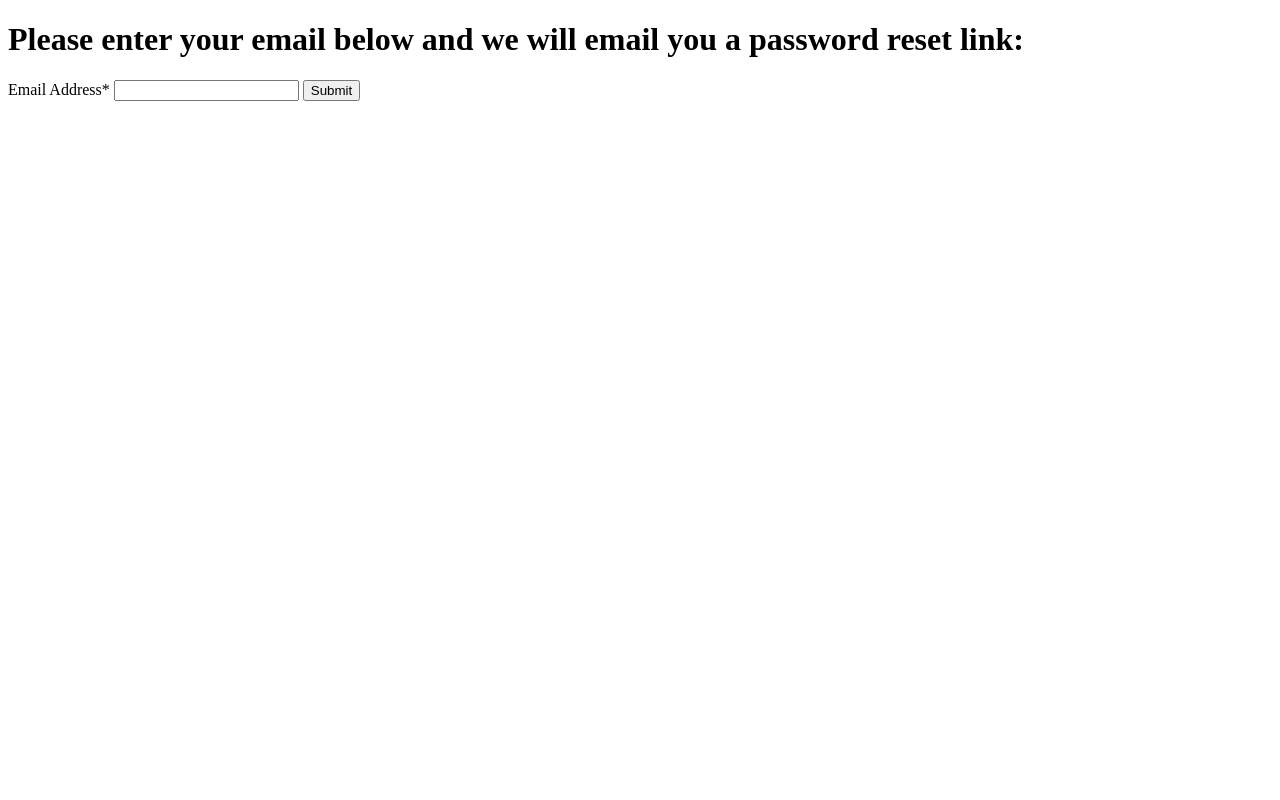
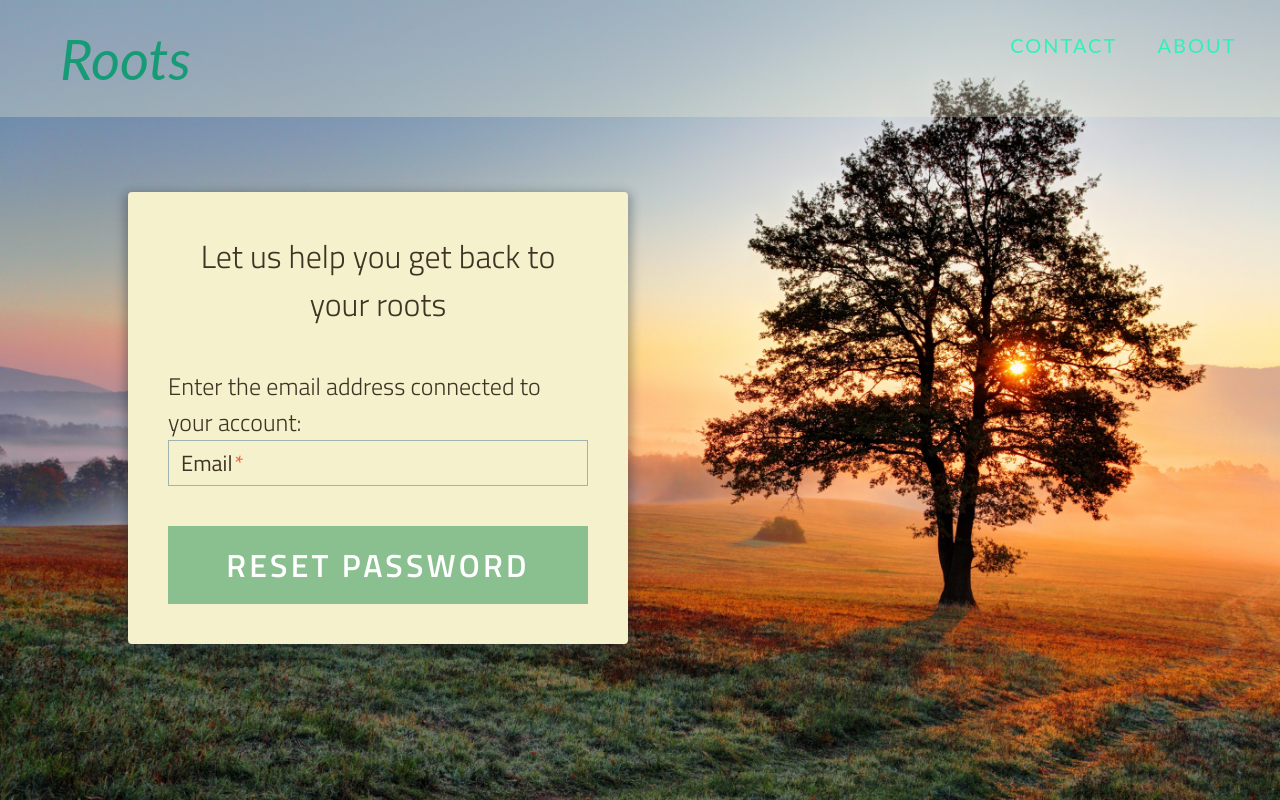
Before and after one commit to CSC480-16S/Roots-engine-R1, a web app: file views/sendReset.html in a window 1280 px wide. Run offline with its HTML, style and script files only (its server is not run), Linux system fonts and the light colour scheme; some libraries are stand-ins or nearby versions.

Commit message:
Update sendReset.html

```diff
--- a/views/sendReset.html
+++ b/views/sendReset.html
@@ -1,11 +1,43 @@
+<!DOCTYPE html>
+<html lang="en">
 
+<head>
+    <meta charset="UTF-8">
+    <title>Personal Profile</title>
+    <link href='http://fonts.googleapis.com/css?family=Titillium+Web:400,300,600' rel='stylesheet' type='text/css'>
+    <link rel="stylesheet" href="../assets/css/normalize.css">
+    <link rel="stylesheet" href="../assets/css/style.css"> </head>
 
-<!DOCTYPE html>
-<h1>Please enter your email below and we will email you a password reset link:</h1>
-<div class="field-wrap">
-	<form action="/resetEmailSent" method="post">
-	<label>Email Address<span class="req">*</span></label>
-	<input name='email' type="email" required autocomplete="off"/>
-	<button type="submit">Submit</button>
-	</form>
-</div>
+<body>
+
+    <header>
+        <a href="login.html" class="header-logo">
+            <em>Roots</em>
+        </a>
+        <nav>
+            <ul>
+                <li><a href="mailto:rootsspammer@gmail.com">Contact</a></li>
+                <li><a href="about.html"> About </a></li>
+            </ul>
+        </nav>
+    </header>
+
+    <div class="form">
+        <div id="Profile Info">
+            <h1>Let us help you get back to your roots</h1>
+            <form action="/resetEmailSent" method="post">
+
+                <h2>Enter the email address connected to your account:</h2>
+                <div class="field-wrap">
+                    <label>Email<span class="req">*</span> </label>
+                    <input name='emailReset' type="text" required autocomplete="off" />
+                </div>
+                <button type="submit" class="button button-block" /> Reset Password</button>
+            </form>
+        </div>
+    </div>
+    <script src='http://cdnjs.cloudflare.com/ajax/libs/jquery/2.1.3/jquery.min.js'></script>
+    <script src="../assets/js/login.js"></script>
+</body>
+
+</html>
```
